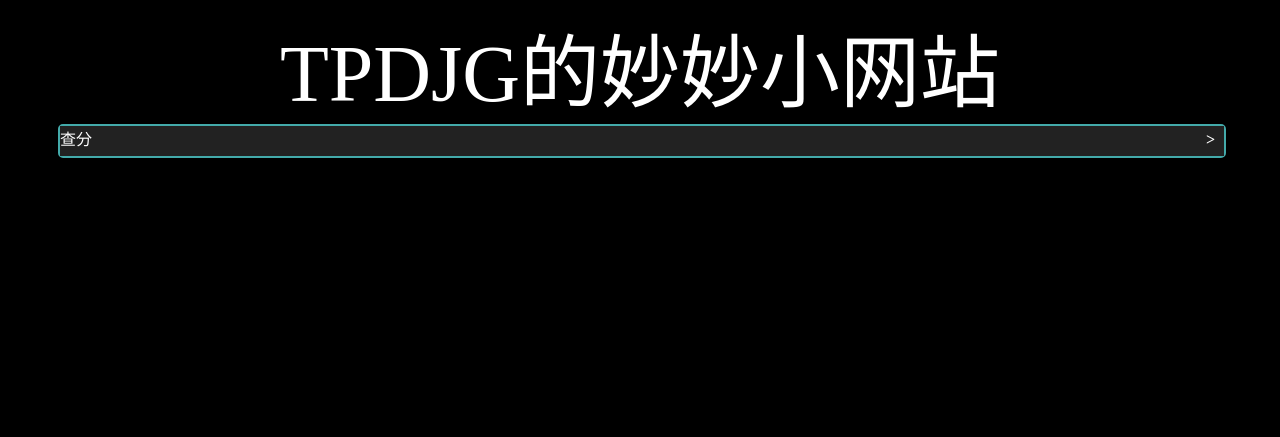
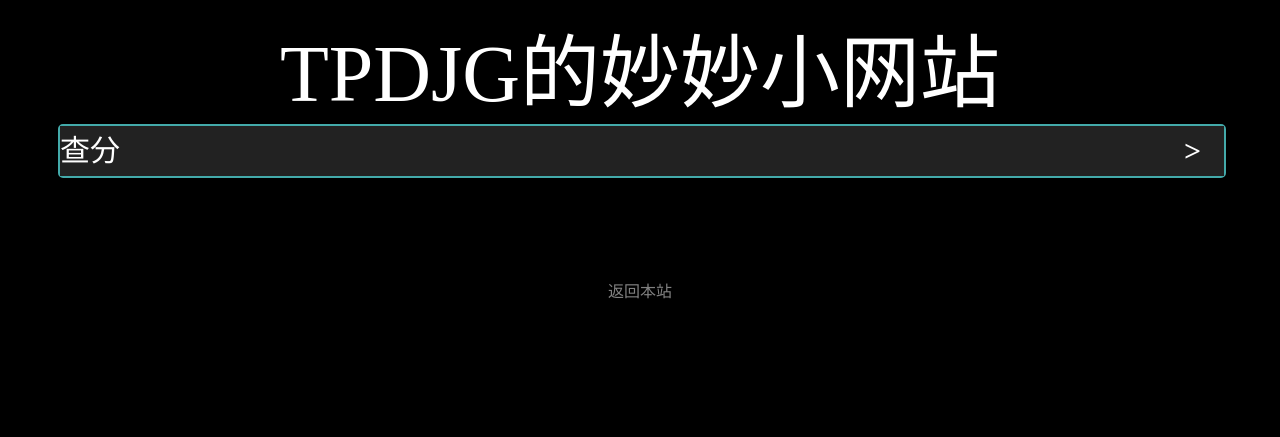
Before and after one commit to tpdjg/tpdjg.github.io, a plain HTML site: page index.html in a window 1280 px wide. Drawn offline with Linux system fonts and the light colour scheme.

Commit message:
Rewrite Css for Score_check part.

```diff
--- a/index.html
+++ b/index.html
@@ -13,7 +13,8 @@
 
         #SC_F {
             width: 150px;
-            height: 30px;
+            height: 50px;
+            font-size: 30px;
             background-color: #222;
             cursor: pointer;
             position: relative;
@@ -28,12 +29,21 @@
             position: relative;
         }
 
-        #SC_S_S {
+        .SC1  {
+            font-size: 30px;
             position: relative;
             left: 30px;
             height: 50px;
             text-align: center;
             border: 1px solid #ffffff;
+            background-color: #234a53;
+            transition: scale 0.2s;
+            margin-top: 10px;
+
+        }
+        .SC1:hover{
+            cursor: pointer;
+            background-color: #3f8a9b;
         }
 
         div {
@@ -51,6 +61,20 @@
             transform: rotate(90deg);
             transition: transform 0.2s;
         }
+        b{
+            transform: rotate(90deg);
+        }
+        #foot{
+            margin-top: 100px;
+            text-align: center;
+            color:grey;
+            margin-right: 100px;
+        }
+        .ft{
+            margin-left: 100px;
+            color:gray;
+            text-decoration:none;
+        }
     </style>
 </head>
 
@@ -60,17 +84,20 @@
         <div id="SC_F" onclick="onTileClick()">查分<b id="SC2">></b></div>
         <div id="SC_S">
             <hr color="#444444" />
-            <div onclick="runwindow(0)" id="SC_S_S" class="SC1">总分(https://m13jwo3d.yichafen.com)
+            <div onclick="runwindow(0)" id="SC_S_S1" class="SC1">总分(https://m13jwo3d.yichafen.com)
             </div>
-            <div onclick="runwindow(1)" id="SC_S_S" class="SC1">语文(https://h4sxbuxd.yichafen.com)
+            <div onclick="runwindow(1)" id="SC_S_S2" class="SC1">语文(https://h4sxbuxd.yichafen.com)
             </div>
-            <div onclick="runwindow(2)" id="SC_S_S" class="SC1">英语(https://b2vfd1pd.yichafen.com)
+            <div onclick="runwindow(2)" id="SC_S_S3" class="SC1">英语(https://b2vfd1pd.yichafen.com)
             </div>
-            <div onclick="runwindow(3)" id="SC_S_S" class="SC1">历史(https://f3kl6w2d.yichafen.com)
+            <div onclick="runwindow(3)" id="SC_S_S4" class="SC1">历史(https://f3kl6w2d.yichafen.com)
             </div>
-            <div onclick="runwindow(4)" id="SC_S_S" class="SC1">物理(https://b3d628qd.yichafen.com)
+            <div onclick="runwindow(4)" id="SC_S_S5" class="SC1">物理(https://b3d628qd.yichafen.com)
             </div>
         </div>
+    </div>
+    <div id="foot">
+        <a class="ft" href="https://www.github.io/tpdjg/tpdjg.github.io">返回本站</a>
     </div>
     <script>
         var SC_S = document.getElementById("SC_S");
@@ -85,21 +112,32 @@
             "https://f3kl6w2d.yichafen.com",
             "https://b3d628qd.yichafen.com",
         ]
-        refresh();
+        refresh_width();
         window.addEventListener("resize", () => {
-            refresh();
+            refresh_width();
         })
         var runwindow = function(a) {
             window.open(Urls[a])
         }
 
-        function refresh() {
+        function refresh_width() {
             SC_S.style.width = String(document.body.offsetWidth - 100) + "px";
             SC_F.style.width = String(document.body.offsetWidth - 100) + "px";
             SC.style.width = String(document.body.offsetWidth - 100) + "px";
-            SC2.style.left = String(document.body.offsetWidth - 150) + "px";
+            SC2.style.left = String(document.body.offsetWidth - 200) + "px";
             for (var i = 0; i < 5; i++) {
                 SC1[i].style.width = String(document.body.offsetWidth - 160) + "px";
+
+            }
+
+        }
+        function refresh_height() {
+            SC_S.style.height = String(document.body.offsetWidth - 100) + "px";
+            SC_F.style.height = String(document.body.offsetWidth - 100) + "px";
+            SC.style.height = String(document.body.offsetWidth - 100) + "px";
+            SC2.style.height = String(document.body.offsetWidth - 200) + "px";
+            for (var i = 0; i < 5; i++) {
+                SC1[i].style.height = String(document.body.offsetWidth - 160) + "px";
 
             }
 
@@ -107,10 +145,8 @@
 
 
         function onTileClick() {
-            SC_S.style.height = SC_S.offsetHeight === 0 ? '280px' : '0';
-            SC2.style.transform = SC_S.offsetHeight === 0 ? 'rotate(90deg)' : "0";
+            SC_S.style.height = SC_S.offsetHeight === 0 ? '350px' : '0';
         }
     </script>
 </body>
-
 </html>
```
